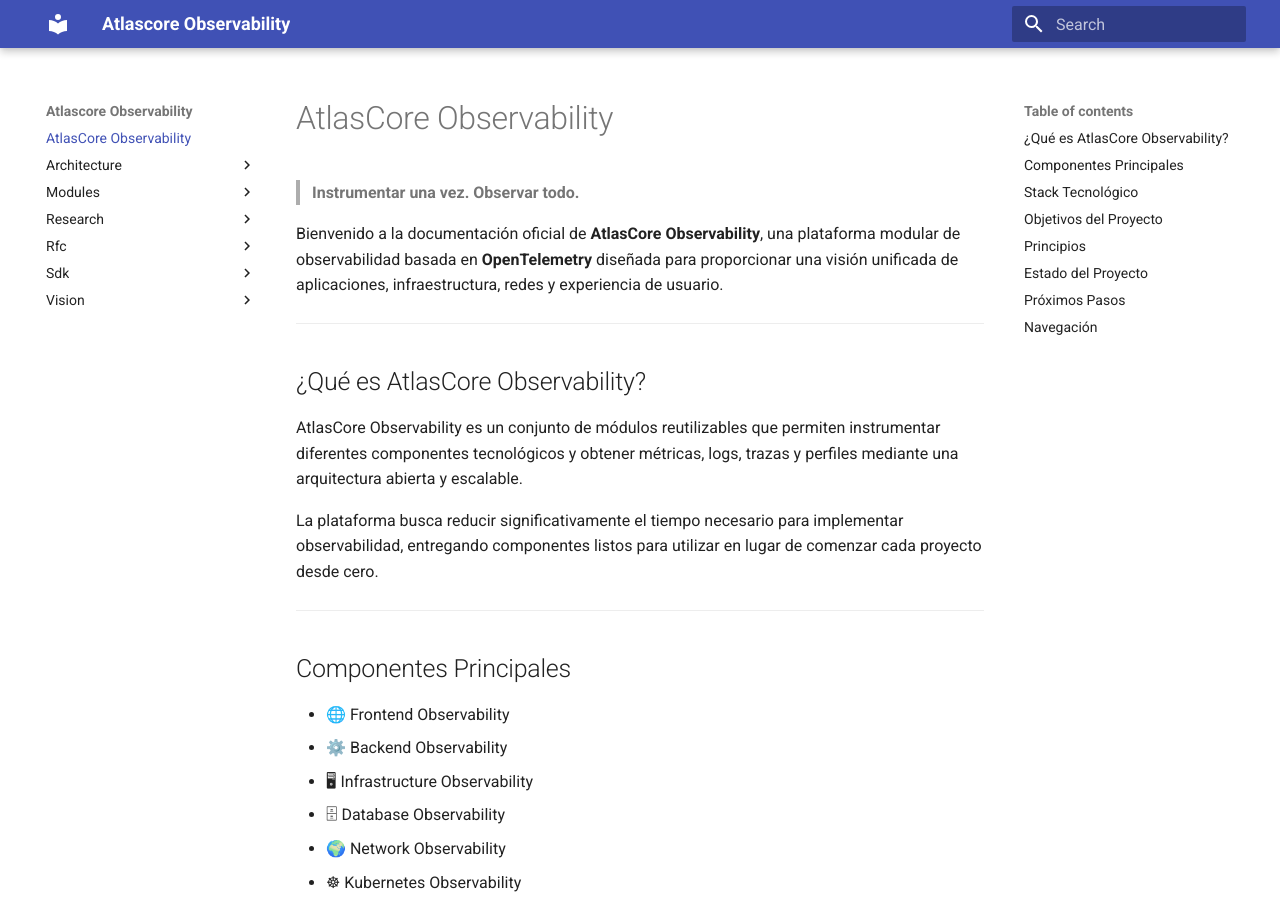
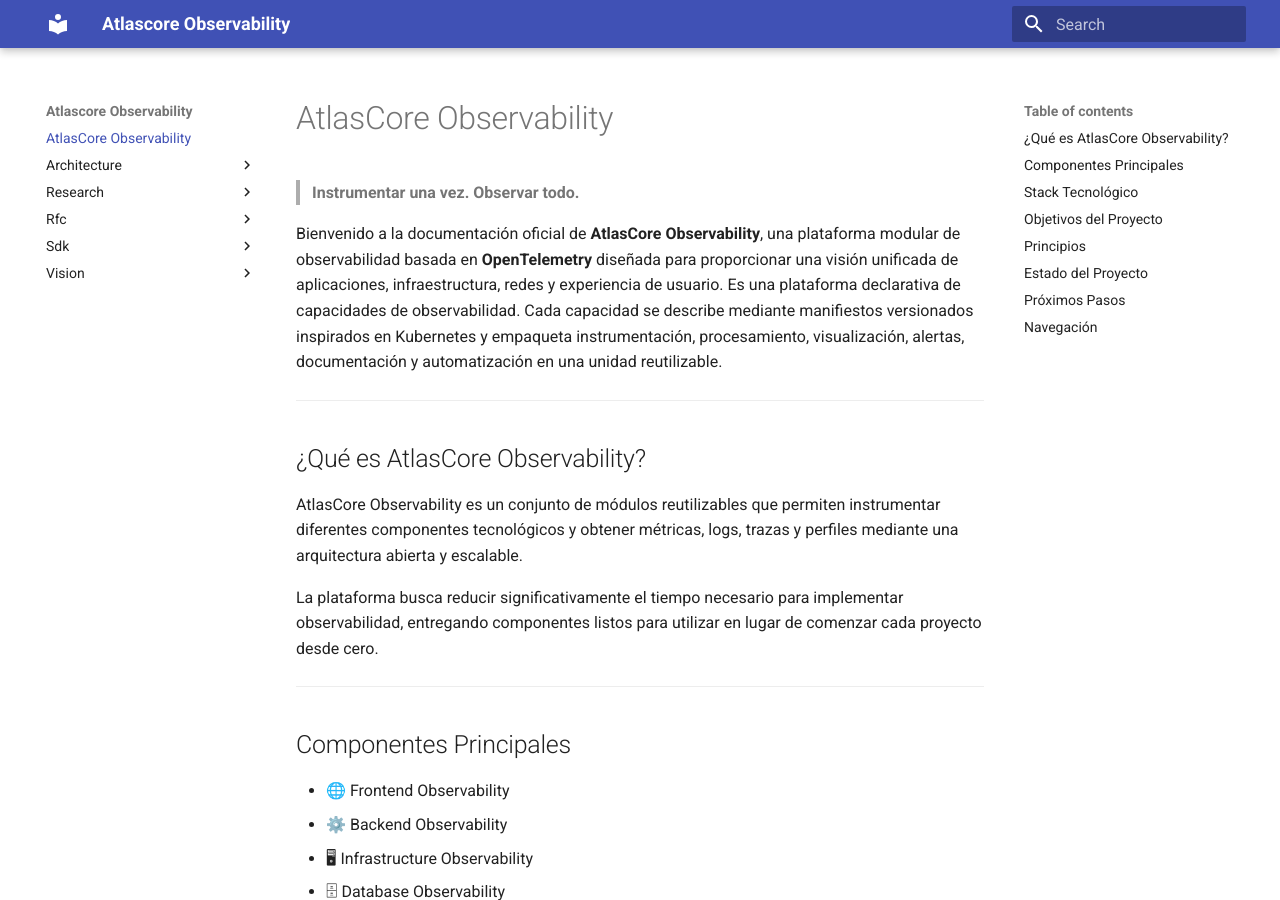
Before and after one commit to atlascore01/atlascore-observability, an MkDocs documentation site: the page built from docs/index.md, in a window 1280 px wide and 900 px high. Built offline with MkDocs 1.6.1 and Material for MkDocs 9.7.7, drawn with Linux system fonts in a browser that asks for light colours.

Commit message:
Creacion de capabilities y adaptacion de formato manifest basado en kubernetes para la instalacion y re utilizacion modular

```diff
--- a/docs/index.md
+++ b/docs/index.md
@@ -3,6 +3,7 @@
 > **Instrumentar una vez. Observar todo.**
 
 Bienvenido a la documentación oficial de **AtlasCore Observability**, una plataforma modular de observabilidad basada en **OpenTelemetry** diseñada para proporcionar una visión unificada de aplicaciones, infraestructura, redes y experiencia de usuario.
+Es una plataforma declarativa de capacidades de observabilidad. Cada capacidad se describe mediante manifiestos versionados inspirados en Kubernetes y empaqueta instrumentación, procesamiento, visualización, alertas, documentación y automatización en una unidad reutilizable.
 
 ---
 
```
Also changed, not shown: docs/modules/backend.md (deleted), docs/modules/frontend.md (deleted), docs/modules/infraestructure.md (deleted).
